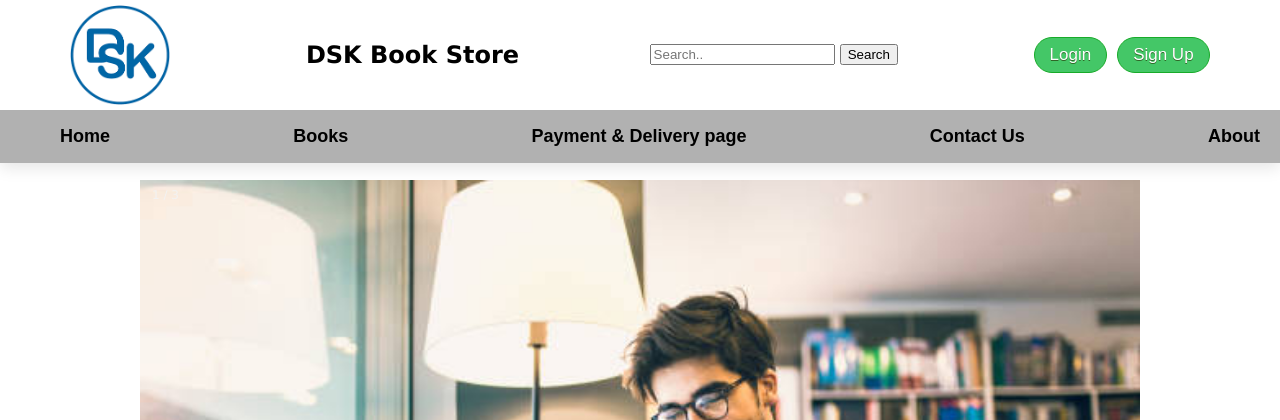
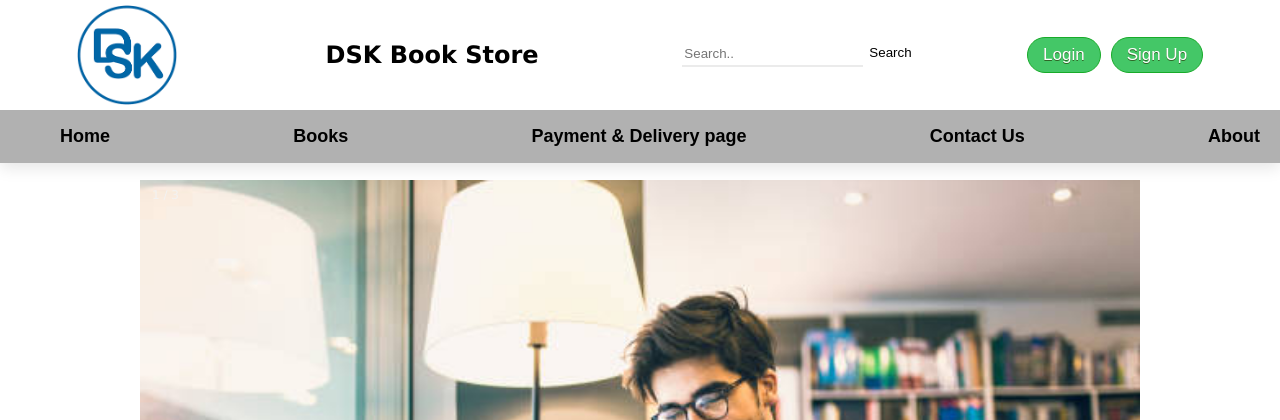
Before and after one commit to IT2080-ITP-2022-Feb/IWT-project, a PHP site: page /index.php in a window 1280 px wide. Shown: the top 420 px of the page. Run offline with PHP 8.4, Linux system fonts and the light colour scheme.

Commit message:
Update header.css

```diff
--- a/css/header.css
+++ b/css/header.css
@@ -82,6 +82,30 @@
     }
 
 
+    .nav__search input {
+        /* border-radius: 4px; */
+        box-sizing: border-box;
+        border: none;
+        border-bottom: 2px solid #ebebeb;
+        height: 25px;
+        /* width: 300px; */
+        float: left;
+    }
+
+    .nav__search input:focus {
+      outline: none;
+      border-bottom-color: #08e900;
+    }
+
+    .nav__search button {
+        border-radius: 4px;
+        border: none;
+        background-color: white;
+        height: 15px;
+        width: 15px;
+        cursor: pointer;
+    }
+
 .nav__lower{
     background-color: rgb(177, 177, 177);
 }
```
